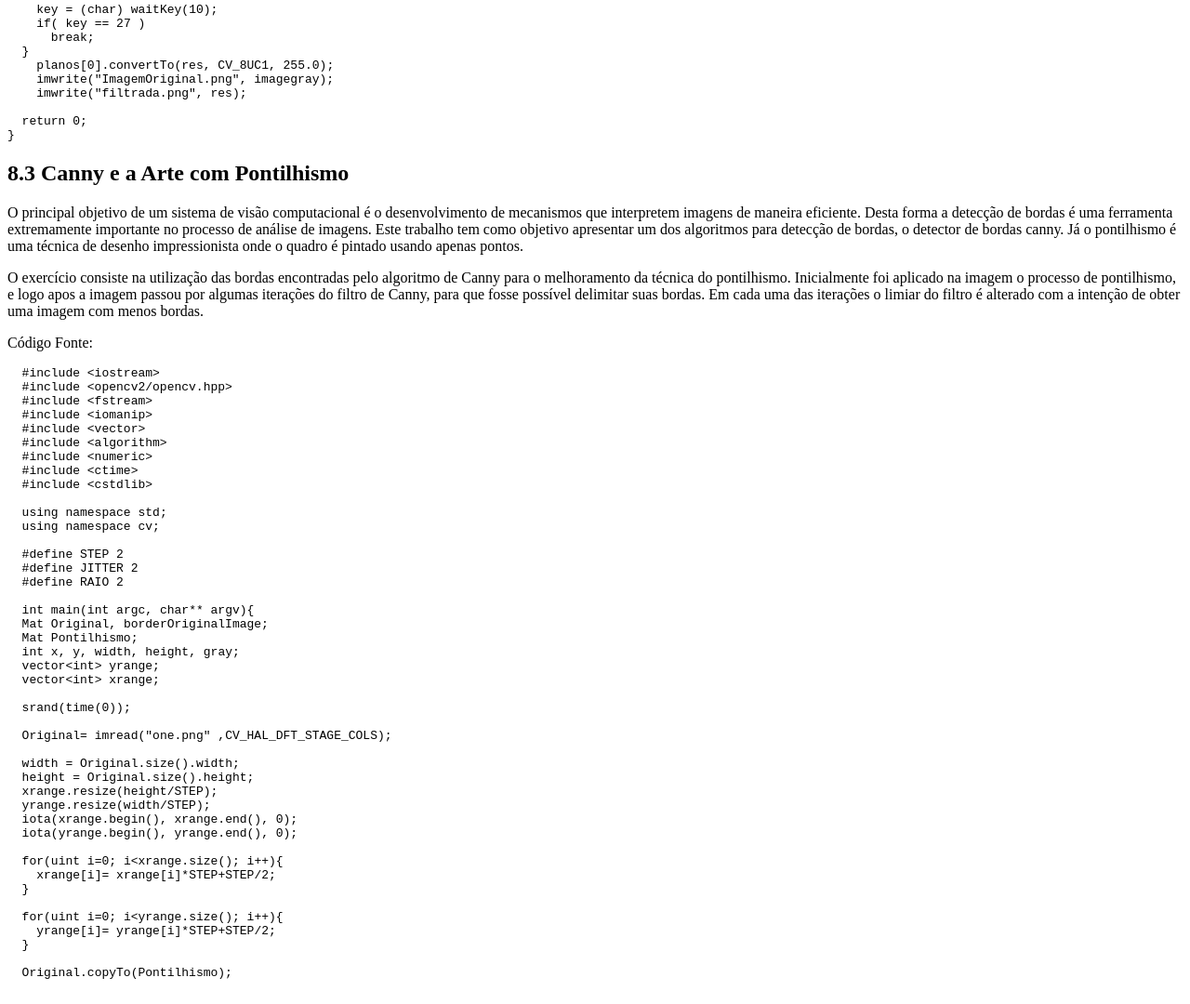
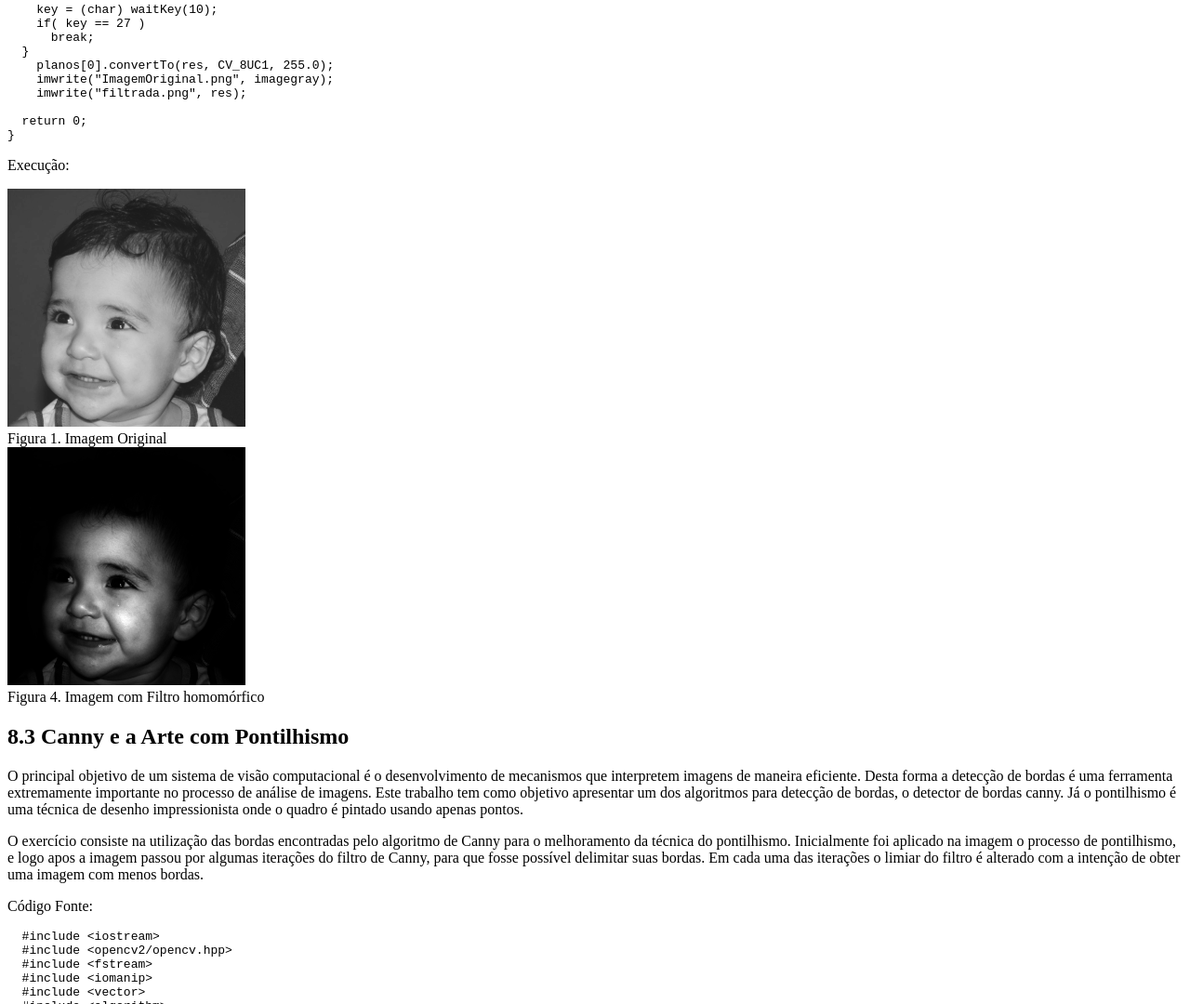
Before and after one commit to fabriciofragoso00/fabriciofragoso00.github.io, a plain HTML site: page index.html in a window 1280 px wide. Shown: the part 2873-3953 px from the top of the page at 93% size. Drawn offline with Linux system fonts and the light colour scheme.

Commit message:
Update index.html

```diff
--- a/index.html
+++ b/index.html
@@ -208,6 +208,22 @@
 </div>
 </div>
 
+<div class="paragraph">
+<p>Execução:</p>
+</div>
+<div class="imageblock">
+<div class="content">
+<img src="biel.png" alt="biel">
+</div>
+<div class="title">Figura 1. Imagem Original</div>
+</div>
+
+<div class="imageblock">
+<div class="content">
+<img src="filtrada.png	" alt="filtrada">
+</div>
+<div class="title">Figura 4. Imagem com Filtro homomórfico</div>
+
 
 <h2>8.3 Canny e a Arte com Pontilhismo</h2>
 
```
